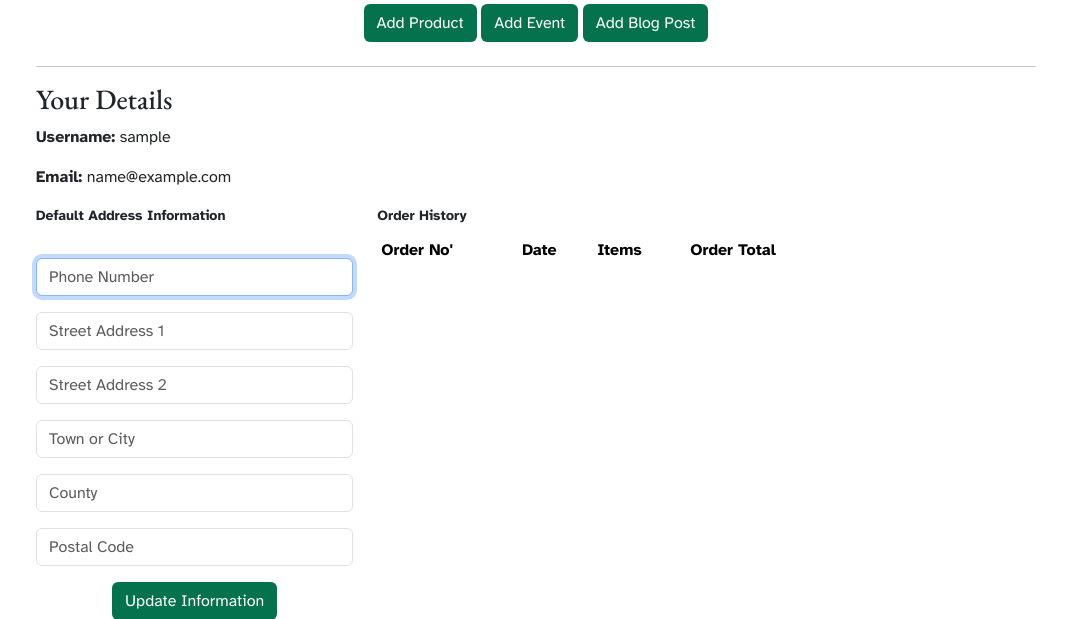
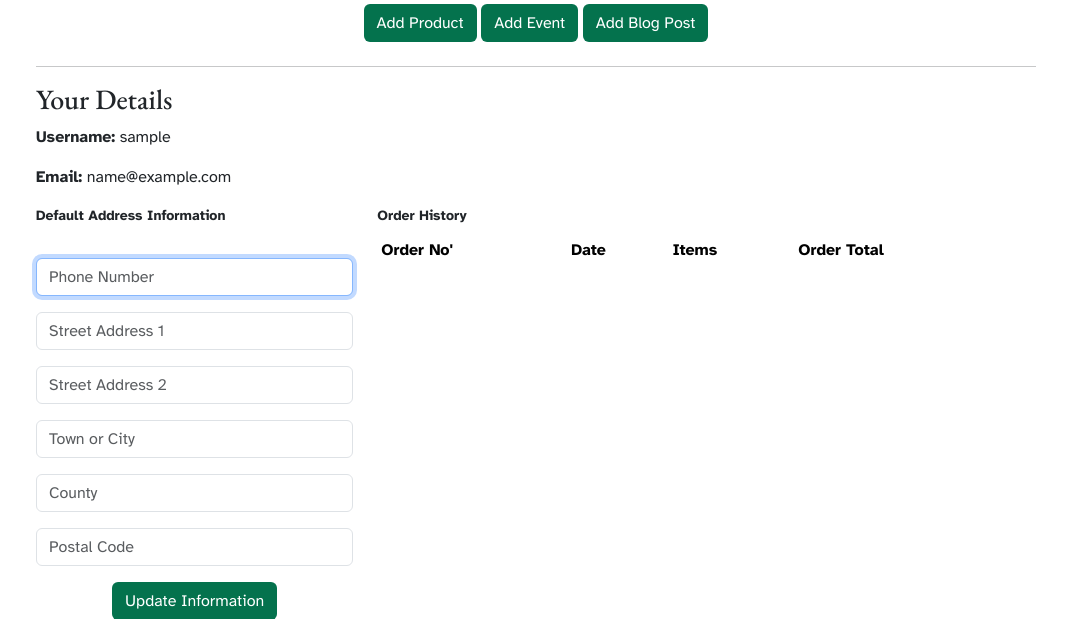
Before and after one commit to kosamad/the-meadow-project, a Django app: page /profile/ in a window 1280 px wide. Shown: the part 253-872 px from the top of the page, without its empty margins (104-1171 px from the left). Run offline with Django 3.2, Linux system fonts and the light colour scheme; the visitor is signed in with stand-in values (Sample User, id 1); data comes from the database, SQL or seed files in the repository; data that the repository does not hold is empty; some libraries are stand-ins or nearby versions.

Commit message:
Order information spread out into larger col.

```diff
--- a/profiles/templates/profiles/profile.html
+++ b/profiles/templates/profiles/profile.html
@@ -83,7 +83,7 @@
             </div>
         </div>
         <!-- Order History -->
-        <div class="col-lg-6 col-12">
+        <div class="col-lg-8 col-12">
             <legend class="fieldset-label small w-auto"><strong>Order History</strong></legend>
             <div class="row">
                 <div class="col">
```
